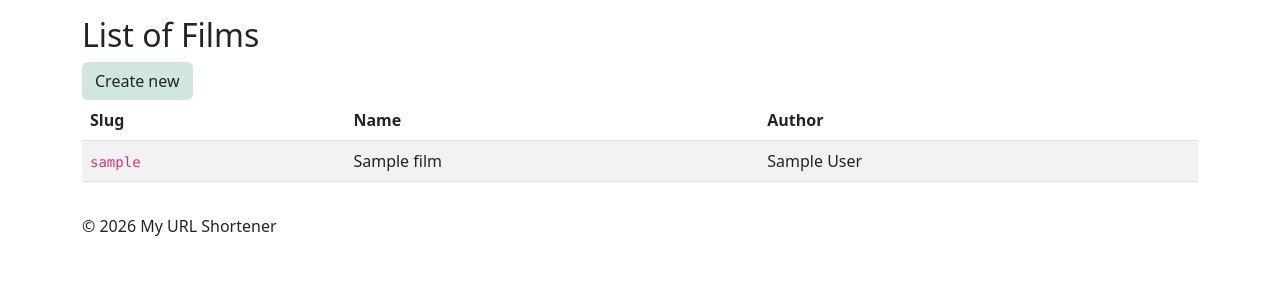
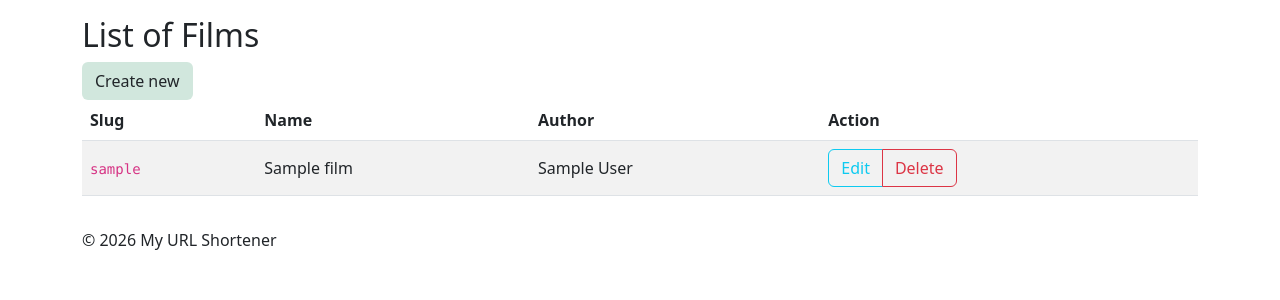
Before and after one commit to zifrit/url_shortener, a FastAPI app: template app/templates/film/list.html in a window 1280 px wide. Shown: the part 56-356 px from the top of the page. Run offline with FastAPI, Linux system fonts and the light colour scheme; the template is opened without the code that fills it: most values are stand-ins (such as "Sample title", 1, 10 or a date in 2020); parts of the project's set-up code (start-up, migrations or seed data) failed here and were passed over.

Commit message:
feat: add action buttons for editing and deleting items in list view

```diff
--- a/app/templates/film/list.html
+++ b/app/templates/film/list.html
@@ -1,3 +1,4 @@
+{% from 'macro/upt_del.html' import upt_del %}
 {% extends 'base.html' %}
 
 
@@ -18,6 +19,7 @@
           <th scope="col">Slug</th>
           <th scope="col">Name</th>
           <th scope="col">Author</th>
+          <th scope="col">Action</th>
         </tr>
         </thead>
         <tbody>
@@ -26,6 +28,13 @@
             <td><code>{{ film.slug }}</code></td>
             <td> {{ film.name }}</td>
             <td>{{ film.author }}</td>
+            <td>
+              {{ upt_del(
+              slug=film.slug,
+              upt_url='film:details',
+              request=request
+               ) }}
+            </td>
           </tr>
         {% endfor %}
         </tbody>
--- /dev/null
+++ b/app/templates/macro/upt_del.html
@@ -0,0 +1,6 @@
+{% macro upt_del (upt_url, slug, request) %}
+  <div class="btn-group" role="group">
+  <a href="{{ request.url_for(upt_url, slug=slug) }}" class="btn btn-outline-info">Edit</a>
+  <a href="#" class="btn btn-outline-danger">Delete</a>
+</div>
+{% endmacro %}
```
Also changed, not shown: app/templates/short_url/list.html (+9 -0 lines).
